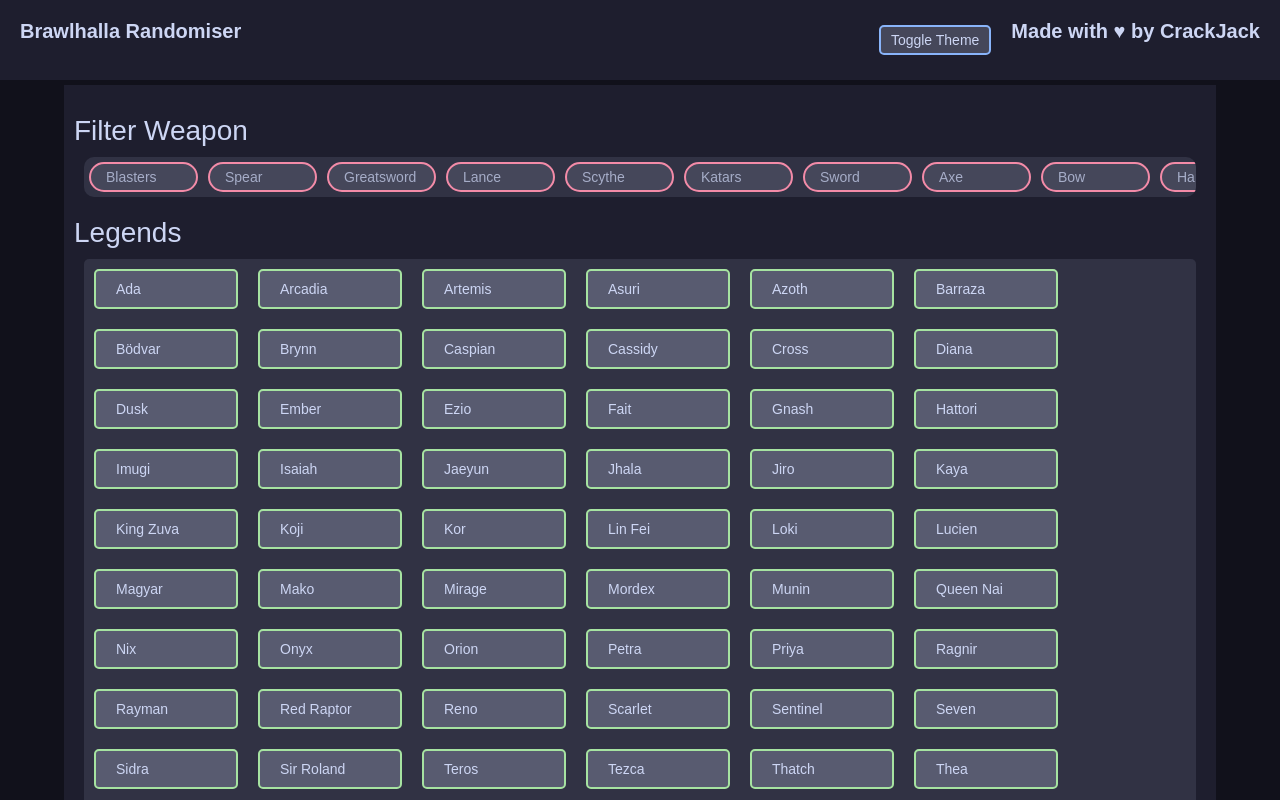
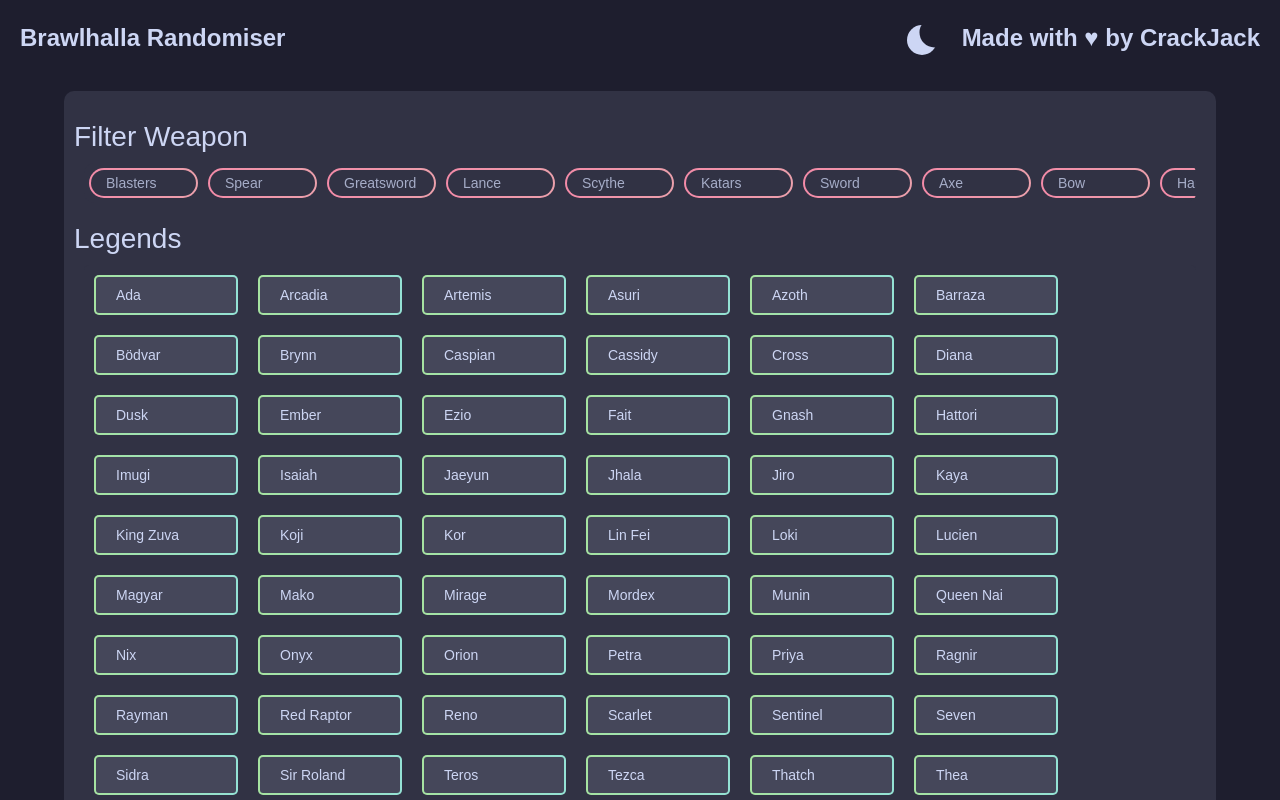
Before and after one commit to DarshK35/Brawlhalla-Randomiser, an Angular app: page / in a window 1280 px wide. Shown: the top 800 px of the page. Built offline with nearby package versions, Linux system fonts and the light colour scheme.

Commit message:
Added better theme toggle button, improved theming

```diff
--- a/src/app/app.component.css
+++ b/src/app/app.component.css
@@ -5,11 +5,12 @@
   top: 0;
 
   padding: 20px;
-  font-size: 20px;
+  font-size: 24px;
 }
 .header p {
   font-weight: bold;
   padding: 0;
+  padding-top: 4px;
   margin: 0;
 }
 
@@ -21,22 +22,32 @@
   text-align: end;
 }
 
-/* Theme Toggle css */
-.header button {
-  margin: 5px 20px;
-  padding: 5px 10px;
-  transition: 150ms;
-  background-color: var(--ctp-surface1);
-  border: 2px solid var(--ctp-blue);
-  border-radius: 5px;
-  font-size: 14px;
-  color: var(--ctp-text);
+/* Theme Toggle SVG */
+.icon {
+  width: 40px;
+  height: 40px;
+  padding-right: 20px;
+  transition: all 0.5s ease;
 }
-.header button:hover {
-  background-color: var(--ctp-surface2);
-  border-color: var(--ctp-sapphire);
+
+.icon .circle {
+  fill: var(--ctp-text);
 }
-.header button:active {
-  border-color: var(--ctp-green);
-  color: var(--ctp-subtext0);
+.icon .circle[theme="true"] {
+  r: 15px;
 }
+.icon .circle[theme="false"] {
+  r: 15px;
+  fill: var(--ctp-base);
+  stroke: var(--ctp-text);
+  stroke-width: 5px;
+}
+
+.icon .moon-hole[theme="false"] {
+  transform: translate(0px, 0px);
+  r: 0px;
+}
+.icon .moon-hole[theme="true"] {
+  transform: translate(-7.5px, 12.5px);
+  r: 15px;
+}
--- a/src/app/app.component.html
+++ b/src/app/app.component.html
@@ -2,10 +2,28 @@
   <div class="header-left">
     <p class="title-text">Brawlhalla Randomiser</p>
   </div>
-  <div style="flex: 0.5; text-align: end;">
-      <button (click)="toggleTheme()">
-        Toggle Theme
-      </button>
+  <div style="flex: 0.5; text-align: end">
+    <svg class="icon" viewport="0 0 40 40" (click)="toggleTheme()">
+      <defs>
+        <mask id="moon-shape">
+          <rect x="0" y="0" width="40" height="40" fill="white" />
+          <circle
+            class="moon-hole"
+            cx="40"
+            cy="0"
+            fill="black"
+            [attr.theme]="darkTheme"
+          />
+        </mask>
+      </defs>
+      <circle
+        class="circle"
+        cx="20"
+        cy="20"
+        mask="url(#moon-shape)"
+        [attr.theme]="darkTheme"
+      />
+    </svg>
   </div>
   <div class="header-right">
     <p>Made with ♥ by CrackJack</p>
--- a/src/app/app.component.ts
+++ b/src/app/app.component.ts
@@ -17,13 +17,13 @@
   darkTheme: boolean = true;
 
   public constructor(private themeService: ThemeService) {
-    this.themeService.loadTheme('tokyonight-night');
+    this.themeService.loadTheme('catppuccin-mocha');
   }
 
   toggleTheme() {
     this.darkTheme = !this.darkTheme;
 
-    this.switchTheme(this.darkTheme? 'tokyonight-night': 'tokyonight-day');
+    this.switchTheme(this.darkTheme? 'catppuccin-mocha': 'catppuccin-latte');
   }
 
   switchTheme(themeName: string) {
--- a/src/app/legends-list/legends-list.component.css
+++ b/src/app/legends-list/legends-list.component.css
@@ -1,7 +1,8 @@
 .container {
   margin: 5px 5%;
   padding: 10px;
-  background-color: var(--ctp-base);
+  border-radius: 10px;
+  background-color: var(--ctp-surface0);
 }
 h1 {
   margin-top: 20px;
@@ -26,10 +27,17 @@
   min-width: 100px;
   margin: 10px;
   padding: 10px 20px;
-  transition: 150ms;
-  background-color: var(--ctp-surface2);
-  border: 2px solid var(--ctp-green);
+  transition: all 150ms ease;
+
+  background:
+    linear-gradient(var(--background) 0 0) padding-box,
+    linear-gradient(to right, var(--border-left) 0%, var(--border-right) 100%) border-box;
+  border: 2px solid transparent;
   border-radius: 5px;
+
+  --background: var(--ctp-surface1);
+  --border-left: var(--ctp-green);
+  --border-right: var(--ctp-teal);
 }
 
 .filters {
@@ -44,18 +52,25 @@
   min-width: 75px;
   margin: 5px;
   padding: 5px 15px;
-  transition: 150ms;
-  background-color: var(--ctp-surface2);
+  transition: all 150ms ease;
   cursor: pointer;
-  border: 2px solid var(--ctp-sky);
+  background:
+    linear-gradient(var(--background) 0 0) padding-box,
+    linear-gradient(to right, var(--border-left) 0%, var(--border-right) 100%) border-box;
+  border: 2px solid transparent;
   border-radius: 15px;
   white-space: nowrap;
+
+  --background: var(--ctp-surface1);
+  --border-left: var(--ctp-green);
+  --border-right: var(--ctp-teal);
 }
 
 .legend[active="false"],
 .weapon[active="false"] {
-  background-color: var(--ctp-surface1);
-  border-color: var(--ctp-red);
+  --background: var(--ctp-surface0);
+  --border-left: var(--ctp-red);
+  --border-right: var(--ctp-maroon);
   color: var(--ctp-subtext0);
 }
 
--- a/src/styles.css
+++ b/src/styles.css
@@ -4,7 +4,7 @@
   font-size: 14px;
   margin: 0;
   padding: 0;
-  background-color: var(--ctp-crust);
+  background-color: var(--ctp-base);
   color: var(--ctp-text);
 }
 
```
